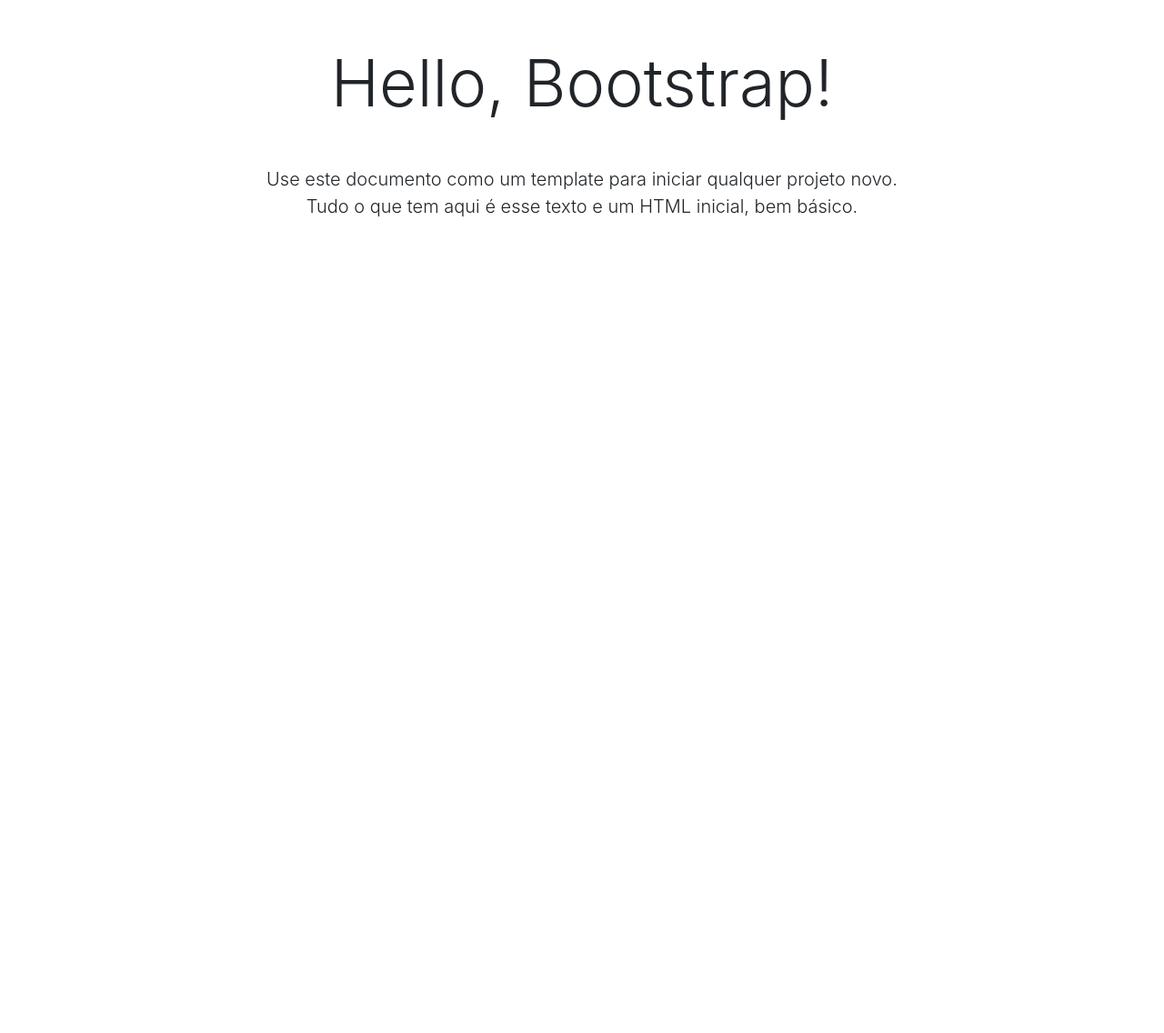
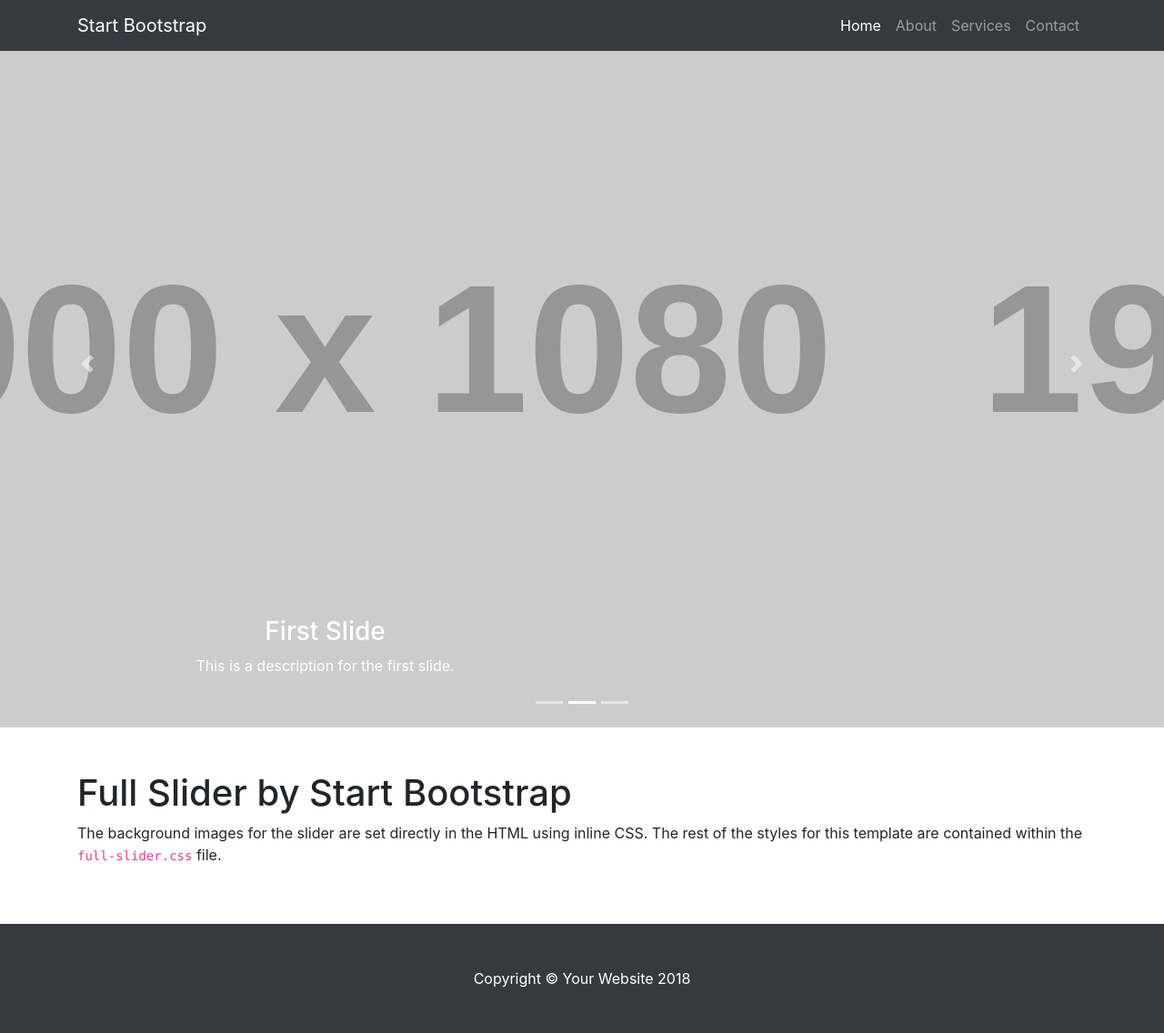
Before and after one commit to AndreaGnecco/SpaceKids, a website: page index.html in a window 1280 px wide. Shown: the whole page at 91% size. Before the commit the page ends 800 px from the top, so only its background shows below. Drawn offline with nearby package versions, Linux system fonts and the light colour scheme; placeholder pictures from the web are drawn by us.

Commit message:
Template base (Bootstrap)

```diff
--- /dev/null
+++ b/css/full-slider.css
@@ -0,0 +1,15 @@
+/*!
+ * Start Bootstrap - Full Slider (https://startbootstrap.com/template-overviews/full-slider)
+ * Copyright 2013-2017 Start Bootstrap
+ * Licensed under MIT (https://github.com/BlackrockDigital/startbootstrap-full-slider/blob/master/LICENSE)
+ */
+
+.carousel-item {
+  height: 100vh;
+  min-height: 300px;
+  background: no-repeat center center scroll;
+  -webkit-background-size: cover;
+  -moz-background-size: cover;
+  -o-background-size: cover;
+  background-size: cover;
+}
--- a/index.html
+++ b/index.html
@@ -1,27 +1,116 @@
 <!DOCTYPE html>
-<html lang="pt-br">
+<html lang="en">
+
   <head>
-  <!-- meta tags obrigatorias -->
+
     <meta charset="utf-8">
     <meta name="viewport" content="width=device-width, initial-scale=1, shrink-to-fit=no">
+    <meta name="description" content="">
+    <meta name="author" content="">
 
-  <title>Hello World com Bootstrap</title>
+    <title>Full Slider - Start Bootstrap Template</title>
 
-  <!-- CSS do Bootstrap -->
-  <link rel="stylesheet" href="https://maxcdn.bootstrapcdn.com/bootstrap/4.0.0/css/bootstrap.css">
+    <!-- Bootstrap core CSS -->
+    <link href="node_modules/bootstrap/dist/css/bootstrap.min.css" rel="stylesheet">
+
+    <!-- Custom styles for this template -->
+    <link href="css/full-slider.css" rel="stylesheet">
+
   </head>
+
   <body>
-  <div class="container text-center">
-    <h1 class="display-3 m-5">Hello, Bootstrap!</h1>
-    <p class="lead">
-      Use este documento como um template para iniciar qualquer projeto novo.<br>
-      Tudo o que tem aqui é esse texto e um HTML inicial, bem básico.
-    </p>
+
+    <!-- Navigation -->
+    <nav class="navbar navbar-expand-lg navbar-dark bg-dark fixed-top">
+      <div class="container">
+        <a class="navbar-brand" href="#">Start Bootstrap</a>
+        <button class="navbar-toggler" type="button" data-toggle="collapse" data-target="#navbarResponsive" aria-controls="navbarResponsive" aria-expanded="false" aria-label="Toggle navigation">
+          <span class="navbar-toggler-icon"></span>
+        </button>
+        <div class="collapse navbar-collapse" id="navbarResponsive">
+          <ul class="navbar-nav ml-auto">
+            <li class="nav-item active">
+              <a class="nav-link" href="#">Home
+                <span class="sr-only">(current)</span>
+              </a>
+            </li>
+            <li class="nav-item">
+              <a class="nav-link" href="#">About</a>
+            </li>
+            <li class="nav-item">
+              <a class="nav-link" href="#">Services</a>
+            </li>
+            <li class="nav-item">
+              <a class="nav-link" href="#">Contact</a>
+            </li>
+          </ul>
         </div>
+      </div>
+    </nav>
 
-  <!-- Primeiro o jQuery, depois o Popper.js, e depois o Bootstrap JS -->
-  <script src="https://code.jquery.com/jquery-3.2.1.slim.min.js"></script>
-  <script src="https://cdnjs.cloudflare.com/ajax/libs/popper.js/1.12.9/umd/popper.min.js"></script>
-  <script src="https://maxcdn.bootstrapcdn.com/bootstrap/4.0.0/js/bootstrap.js"></script>
+    <header>
+      <div id="carouselExampleIndicators" class="carousel slide" data-ride="carousel">
+        <ol class="carousel-indicators">
+          <li data-target="#carouselExampleIndicators" data-slide-to="0" class="active"></li>
+          <li data-target="#carouselExampleIndicators" data-slide-to="1"></li>
+          <li data-target="#carouselExampleIndicators" data-slide-to="2"></li>
+        </ol>
+        <div class="carousel-inner" role="listbox">
+          <!-- Slide One - Set the background image for this slide in the line below -->
+          <div class="carousel-item active" style="background-image: url('http://placehold.it/1900x1080')">
+            <div class="carousel-caption d-none d-md-block">
+              <h3>First Slide</h3>
+              <p>This is a description for the first slide.</p>
+            </div>
+          </div>
+          <!-- Slide Two - Set the background image for this slide in the line below -->
+          <div class="carousel-item" style="background-image: url('http://placehold.it/1900x1080')">
+            <div class="carousel-caption d-none d-md-block">
+              <h3>Second Slide</h3>
+              <p>This is a description for the second slide.</p>
+            </div>
+          </div>
+          <!-- Slide Three - Set the background image for this slide in the line below -->
+          <div class="carousel-item" style="background-image: url('http://placehold.it/1900x1080')">
+            <div class="carousel-caption d-none d-md-block">
+              <h3>Third Slide</h3>
+              <p>This is a description for the third slide.</p>
+            </div>
+          </div>
+        </div>
+        <a class="carousel-control-prev" href="#carouselExampleIndicators" role="button" data-slide="prev">
+          <span class="carousel-control-prev-icon" aria-hidden="true"></span>
+          <span class="sr-only">Previous</span>
+        </a>
+        <a class="carousel-control-next" href="#carouselExampleIndicators" role="button" data-slide="next">
+          <span class="carousel-control-next-icon" aria-hidden="true"></span>
+          <span class="sr-only">Next</span>
+        </a>
+      </div>
+    </header>
+
+    <!-- Page Content -->
+    <section class="py-5">
+      <div class="container">
+        <h1>Full Slider by Start Bootstrap</h1>
+        <p>The background images for the slider are set directly in the HTML using inline CSS. The rest of the styles for this template are contained within the
+          <code>full-slider.css</code>
+          file.</p>
+      </div>
+    </section>
+
+    <!-- Footer -->
+    <footer class="py-5 bg-dark">
+      <div class="container">
+        <p class="m-0 text-center text-white">Copyright &copy; Your Website 2018</p>
+      </div>
+      <!-- /.container -->
+    </footer>
+
+    <!-- Bootstrap core JavaScript -->
+    <script src="node_modules/jquery/dist/jquery.min.js"></script>
+    <script src="node_modules/bootstrap/dist/js/bootstrap.bundle.min.js"></script>
+
   </body>
+
 </html>
```
Also changed, not shown: gulpfile.js (added, +41 -0 lines), package.json (added, +36 -0 lines), .travis.yml (added), 3 other files. Lines whose indentation alone changed are shown as unchanged.
